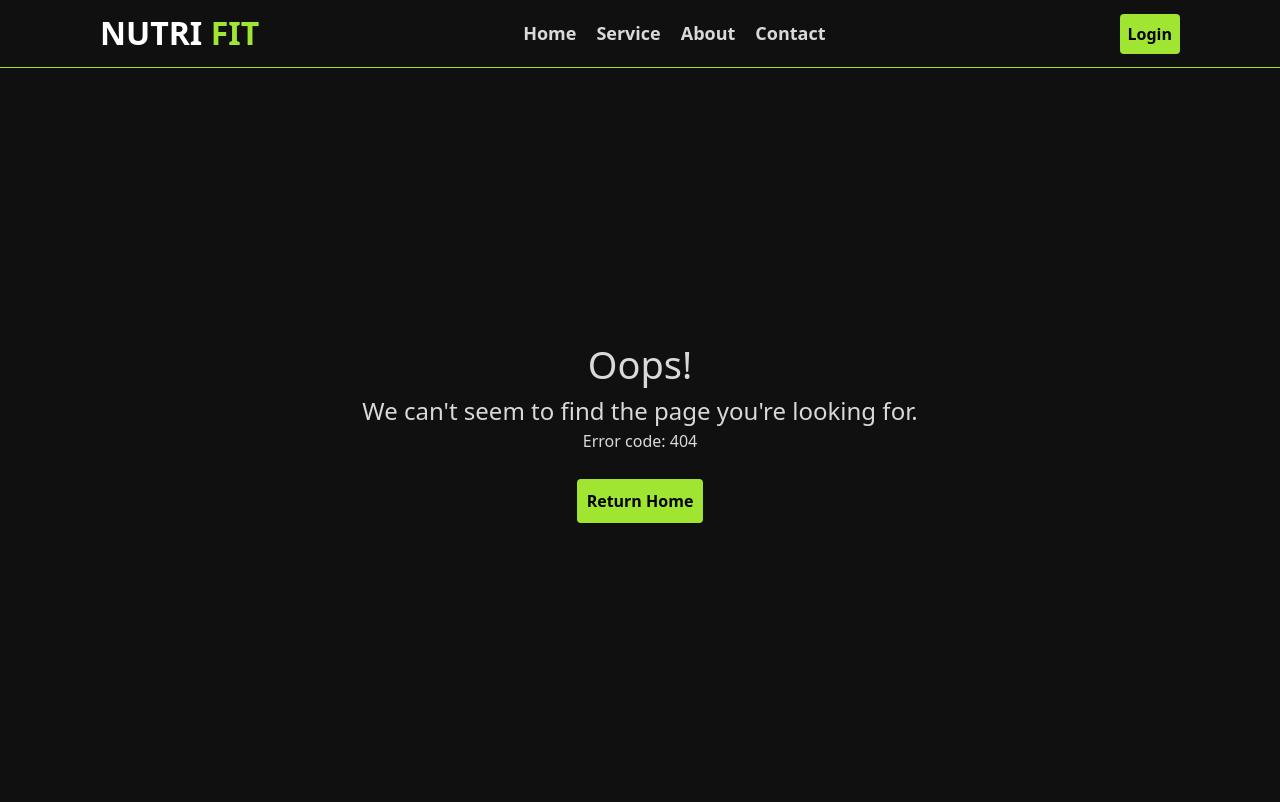
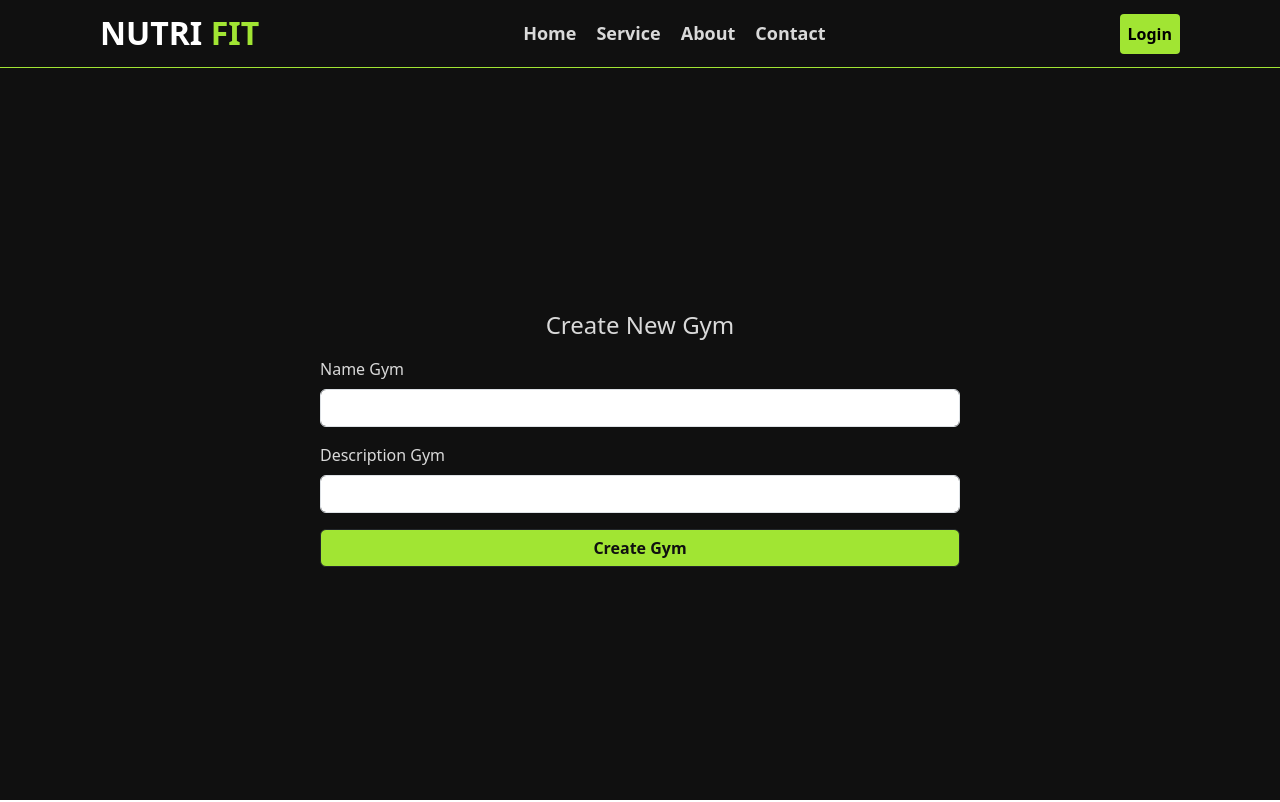
Before and after one commit to usfaql/MERAKI_Academy_Project_5_forked, a React (Create React App) app in the folder frontend/: page /gym/create in a window 1280 px wide. Before the commit this address had no page. Built offline with nearby package versions, Linux system fonts and the light colour scheme.

Commit message:
build CreateGym Page

```diff
--- a/frontend/src/App.js
+++ b/frontend/src/App.js
@@ -7,6 +7,7 @@ import Register from "./components/RegisterPage/Register";
 import NotFound from "./components/NotFound/NotFound";
 import Home from "./components/Home/Home";
 import CoachPrivate from "./components/CoachPrivate/CoachPrivate";
+import CreateGym from "./components/CreateGym/CreateGym";
 
 function App() {
   return (
@@ -18,6 +19,7 @@ function App() {
         <Route path="/register" element={<Register/>}/>
         <Route path="*" element={<NotFound/>}/>
         <Route path="/home" element={<Home/>}/>
+        <Route path="/gym/create" element={<CreateGym/>}/>
         <Route path="/coach/private" element={<CoachPrivate/>}/>
       </Routes>
     </div>
--- /dev/null
+++ b/frontend/src/components/CreateGym/CreateGym.js
@@ -0,0 +1,35 @@
+import React from 'react'
+import './style.css'
+import Form from 'react-bootstrap/Form';
+import InputGroup from 'react-bootstrap/InputGroup';
+import Button from 'react-bootstrap/Button';
+
+function CreateGym() {
+  return (
+    <div className='create-gym'>
+        <h4 style={{padding:"10px", textAlign:"center"}}>Create New Gym</h4>
+        <>
+
+            <Form.Label htmlFor="inputPassword5">Name Gym</Form.Label>
+        <InputGroup className="mb-3">
+            <Form.Control
+                type="text"
+                id="inputGymName"
+            />
+        </InputGroup>
+
+            <Form.Label htmlFor="inputPassword5">Description Gym</Form.Label>
+        <InputGroup className="mb-3">
+            <Form.Control
+            type="text"
+            id="inputGymDescription"
+            />
+        </InputGroup>
+
+        <Button variant="dark" style={{backgroundColor:"#A1E533", color:"#101010", fontWeight:"bold"}}>Create Gym</Button>
+    </>
+    </div>
+  )
+}
+
+export default CreateGym
--- /dev/null
+++ b/frontend/src/components/CreateGym/style.css
@@ -0,0 +1,9 @@
+.create-gym{
+    height: calc(100vh - 68px);
+    margin: 0 25%;
+    display: flex;
+    flex-direction: column;
+    justify-content: center;
+    text-align: start;
+
+}
```
